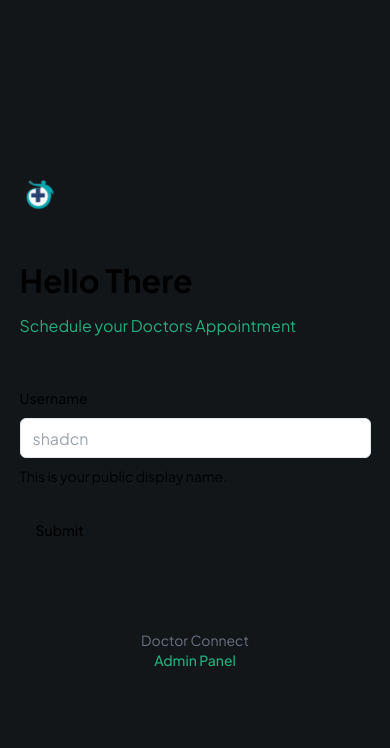
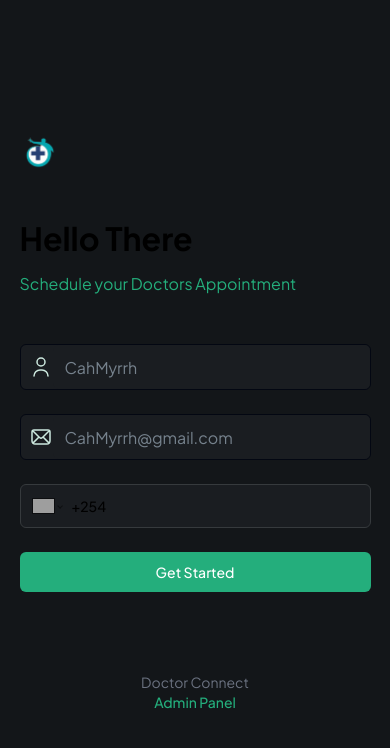
Before and after one commit to mugambijavan/DoctorConnect, a Next.js app: page / in a window 390 px wide. Shown: the top 748 px of the page. Built offline with nearby package versions, Linux system fonts and the light colour scheme; grey boxes are pictures that could not be loaded.

Commit message:
Add user form validation and phone input component; implement submit button in PatientForm

```diff
--- a/components/CustomFormField.tsx
+++ b/components/CustomFormField.tsx
@@ -1,6 +1,7 @@
 'use client'
 import React from 'react'
 import {
+    Form,
     FormControl,
     FormDescription,
     FormField,
@@ -10,26 +11,83 @@
     } from "@/components/ui/form"
 import { Input } from "@/components/ui/input"
 import { Control } from 'react-hook-form'
+import { FormFieldType } from './forms/PatientForm'
+import Image from 'next/image'
+import 'react-phone-number-input/style.css'
+import PhoneInput from 'react-phone-number-input'
 
 interface CustomProps {
     control: Control<any>,
+    fieldType: FormFieldType,
+    name: string,
+    label?: string,
+    placeholder?: string,
+    iconSrc?: string,
+    iconAlt?: string,
+    disabled?: boolean,
+    dateFormat?: string,
+    showTimeSelect?: boolean,
+    children?: React.ReactNode,
+    renderSkeleton?: (field: any) => React.ReactNode,
 }
 
-const CustomFormField = ({control} : CustomProps) => {
+const RenderField = ({field, props}:{ field: any; props: CustomProps}) => {
+    const {fieldType, iconSrc, iconAlt, placeholder} = props;
+    switch (fieldType) {
+        case FormFieldType.INPUT:
+            return(
+                <div className='flex rounded-md border border-gray-950 bg-dark-400'>
+                    {iconSrc && (
+                        <Image
+                        src={iconSrc}
+                        height={25}
+                        width={25}
+                        alt={iconAlt || 'icon'}
+                        className='ml-2'
+                        />
+                    )}
+                    <FormControl>
+                        <Input
+                            placeholder={placeholder}
+                            {...field}
+                            className='shad-input border-0'
+                        />
+                    </FormControl>
+                </div>
+            )
+        case FormFieldType.PHONE_INPUT:
+            return(
+                <FormControl>
+                    <PhoneInput
+                        defaultCountry='KE'
+                        placeholder={placeholder}
+                        international
+                        withCountryCallingCode
+                        value={field.value as E164Number | undefined}
+                        onChange={field.onChange}
+                        className='input-phone'
+                    />
+                </FormControl>
+            )
+
+        default:
+            break;
+    }
+}
+
+const CustomFormField = (props: CustomProps) => {
+    const { control, fieldType, name, label } = props;
     return (
         <FormField
         control={control}
-        name="username"
+        name={name}
         render={({ field }) => (
-            <FormItem>
-            <FormLabel>Username</FormLabel>
-            <FormControl>
-                <Input placeholder="shadcn" {...field} />
-            </FormControl>
-            <FormDescription>
-                This is your public display name.
-            </FormDescription>
-            <FormMessage />
+            <FormItem className="flex-1">
+                {fieldType === FormFieldType.CHECKBOX && label &&(
+                    <FormLabel>{label}</FormLabel>
+                ) }
+                <RenderField field={field} props={props}/>
+                <FormMessage className='shad-error'/>
             </FormItem>
         )}
         />
--- /dev/null
+++ b/components/SubmitButton.tsx
@@ -0,0 +1,30 @@
+import React from 'react'
+import { Button } from './ui/button'
+import Image from 'next/image'
+
+interface ButtonProps {
+    isLoading: boolean,
+    className?: string,
+    children: React.ReactNode,
+    }
+
+const SubmitButton = ({isLoading, className, children}: ButtonProps) => {
+  return (
+    <Button type= "submit" disabled={isLoading} className={className ?? 'shad-primary-btn w-full'}>
+        {isLoading ? (
+            <div className='flex items-center gap-4'>
+                <Image
+                    src='/assets/icons/loader.svg'
+                    alt='loading'
+                    width={30}
+                    height={30}
+                    className='animate-spin'
+                />
+                Loading...
+            </div>
+        ): children}
+    </Button>
+  )
+}
+
+export default SubmitButton
--- a/components/forms/PatientForm.tsx
+++ b/components/forms/PatientForm.tsx
@@ -3,30 +3,48 @@
     import { zodResolver } from "@hookform/resolvers/zod"
     import { useForm } from "react-hook-form"
     import { z } from "zod"
-    import { Button } from "@/components/ui/button"
     import { Form, } from "@/components/ui/form"
 import CustomFormField from "../CustomFormField"
+import SubmitButton from "../SubmitButton"
+import { useState } from "react"
+import { UserFormValidation } from "@/lib/validation"
+import { useRouter } from "next/navigation"
 
-    const formSchema = z.object({
-    username: z.string().min(2, {
-        message: "Username must be at least 2 characters.",
-    }),
-    })
+export enum FormFieldType {
+    INPUT = "input",
+    TEXTAREA = "textarea",
+    PHONE_INPUT = "phoneInput",
+    CHECKBOX = "checkbox",
+    DATW_PICKER = "datePicker",
+    SELECT='select',
+    SKELETON='skeleton',
+}
+
 
     const PatientForm = () => {
+        const router = useRouter ();
+        const [isLoading, setIsLoading] = useState(false)
     // 1. Define your form.
-    const form = useForm<z.infer<typeof formSchema>>({
-        resolver: zodResolver(formSchema),
+    const form = useForm<z.infer<typeof UserFormValidation>>({
+        resolver: zodResolver(UserFormValidation),
         defaultValues: {
-        username: "",
+        name: "",
+        email: "",
+        phone: "",
         },
     })
 
     // 2. Define a submit handler.
-    function onSubmit(values: z.infer<typeof formSchema>) {
-        // Do something with the form values.
-        // ✅ This will be type-safe and validated.
-        console.log(values)
+    async function onSubmit({name, email, phone}: z.infer<typeof UserFormValidation>) {
+        setIsLoading(true);
+        try {
+           // const userData = {name,email,phone}
+           // const user = await createUser(userData);
+
+           // if(user) router.push('/patients/${user.$id}/register')
+        } catch (error) {
+            console.log(error)
+        }
     }
     return (
         <Form {...form}>
@@ -36,9 +54,31 @@
                 <p className="text-green-500">Schedule your Doctors Appointment</p>
             </section>
             <CustomFormField
+                fieldType={FormFieldType.INPUT}
                 control={form.control}
+                name="username"
+                label="Username"
+                placeholder="CahMyrrh"
+                iconSrc="/assets/icons/user.svg"
+                iconAlt="user"
             />
-            <Button type="submit">Submit</Button>
+            <CustomFormField
+                fieldType={FormFieldType.INPUT}
+                control={form.control}
+                name="email"
+                label="Email"
+                placeholder="CahMyrrh@gmail.com"
+                iconSrc="/assets/icons/email.svg"
+                iconAlt="email"
+            />
+            <CustomFormField
+                fieldType={FormFieldType.PHONE_INPUT}
+                control={form.control}
+                name="Phone"
+                label="Phone Number"
+                placeholder="+254000000000"
+            />
+            <SubmitButton isLoading={isLoading}>Get Started</SubmitButton>
         </form>
         </Form>
     )
--- /dev/null
+++ b/lib/validation.ts
@@ -0,0 +1,10 @@
+    import { z } from "zod";
+
+    export const UserFormValidation = z.object({
+    name: z.string()
+    .min(2,  "Username must be at least 2 characters.")
+    .max(20, "Username must be at most 20 characters.")
+    .nonempty("Username cannot be empty."),
+    email: z.string().email("Invalid email address."),
+    phone: z.string().refine((phone) => /^\+[1-9]\d{1,14}$/.test(phone),'Invalid phone number'),
+    })
--- a/package.json
+++ b/package.json
@@ -20,6 +20,7 @@
     "react": "^19.0.0",
     "react-dom": "^19.0.0",
     "react-hook-form": "^7.54.2",
+    "react-phone-number-input": "^3.4.11",
     "tailwind-merge": "^3.0.1",
     "tailwindcss-animate": "^1.0.7",
     "zod": "^3.24.1"
```
Also changed, not shown: 1 other file (tests, documents, lock files or other folders).
